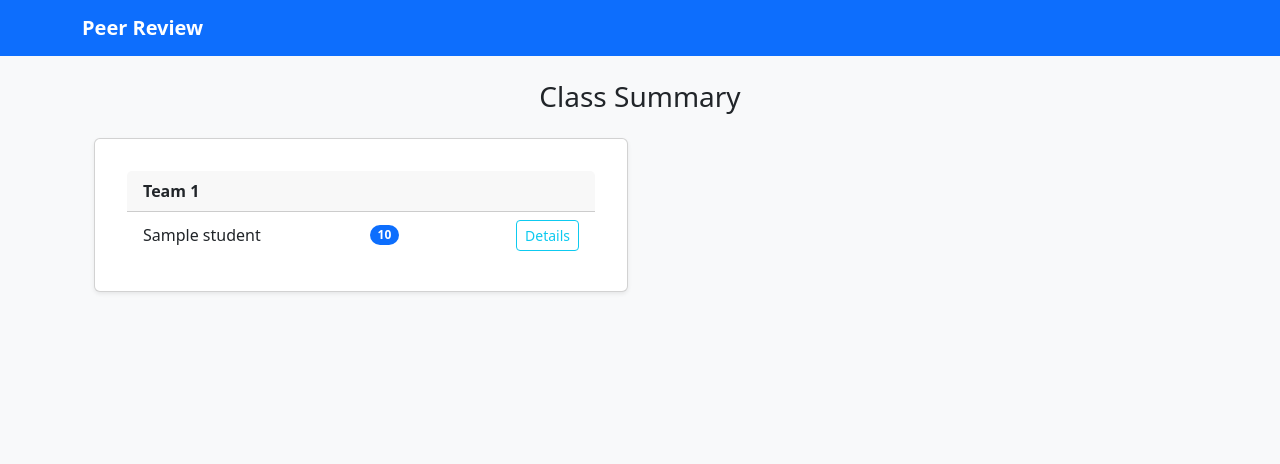
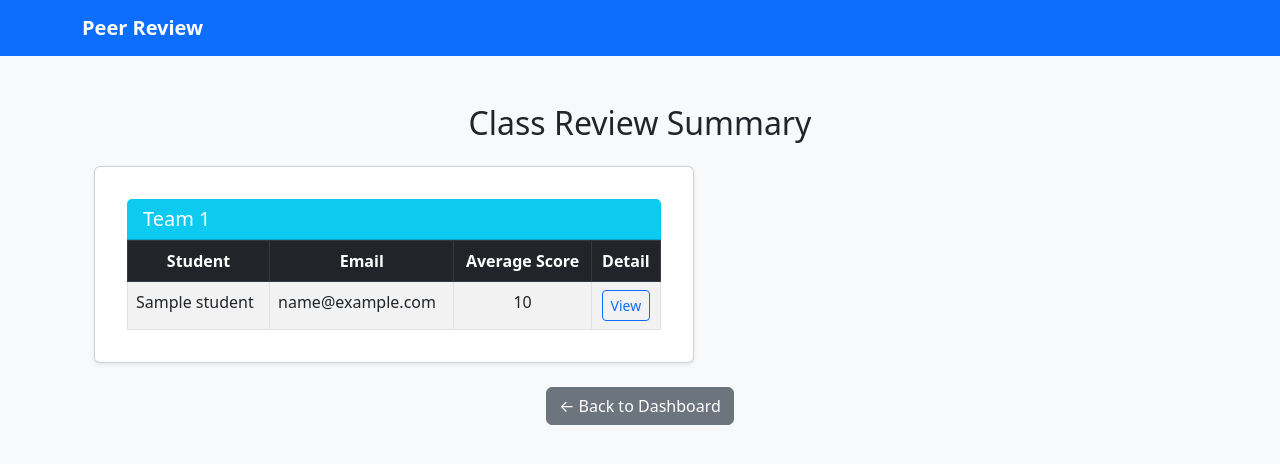
Before and after one commit to bmilanx0/peer-review-app, a Flask app: template templates/class_summary.html in a window 1280 px wide. Shown: the top 464 px of the page. Run offline with Flask 3, Linux system fonts and the light colour scheme; the template is opened without the code that fills it: most values are stand-ins (such as "Sample title", 1, 10 or a date in 2020).

Commit message:
Fix: Show student names, back buttons, view summary logic

```diff
--- a/app.py
+++ b/app.py
@@ -398,7 +398,7 @@ def class_dashboard(class_id):
     cls = Class.query.get_or_404(class_id)
     teams = Team.query.filter_by(class_id=class_id).all()
 
-    # ✅ Show only students in teams for this class
+    # Only include students who registered for this class
     enrolled_students = (
         db.session.query(User)
         .join(TeamMembership, User.id == TeamMembership.user_id)
@@ -408,7 +408,6 @@ def class_dashboard(class_id):
         .all()
     )
 
-    # Organize students by team
     team_memberships = {}
     for team in teams:
         members = TeamMembership.query.filter_by(team_id=team.id).all()
@@ -421,6 +420,7 @@ def class_dashboard(class_id):
         students=enrolled_students,
         team_memberships=team_memberships
     )
+
 
 
 @app.route('/add_question/<int:class_id>', methods=['GET', 'POST'])
@@ -465,21 +465,16 @@ def class_summary(class_id):
         flash("Access denied.", "danger")
         return redirect('/login')
 
-    # Get teams in this class
     teams = Team.query.filter_by(class_id=class_id).all()
+
+    # Build team_memberships dictionary
     team_memberships = {}
-    all_students = []
-
     for team in teams:
         members = TeamMembership.query.filter_by(team_id=team.id).all()
         users = [User.query.get(m.user_id) for m in members]
         team_memberships[team.id] = users
-        all_students.extend(users)
 
-    # Remove duplicates
-    all_students = list({s.id: s for s in all_students}.values())
-
-    # Gather scores per student
+    # Gather scores
     answers = ReviewAnswer.query.filter_by(class_id=class_id).all()
     scores = {}
     counts = {}
@@ -490,20 +485,21 @@ def class_summary(class_id):
         scores[a.reviewee_id] += a.score
         counts[a.reviewee_id] += 1
 
-    # Compile result rows
-    results = []
-    for student in all_students:
-        avg_score = round(scores.get(student.id, 0) / counts.get(student.id, 1), 2)
-        team_id = TeamMembership.query.filter_by(user_id=student.id).first().team_id
-        results.append({
-            "student": f"{student.first_name} {student.last_name}",
-            "email": student.email,
-            "average_score": avg_score,
-            "team": team_id,
-            "id": student.id
-        })
+    # Organize results by team
+    results_by_team = {}
+    for team_id, members in team_memberships.items():
+        team_results = []
+        for student in members:
+            avg_score = round(scores.get(student.id, 0) / counts.get(student.id, 1), 2)
+            team_results.append({
+                "student": f"{student.first_name} {student.last_name}",
+                "email": student.email,
+                "average_score": avg_score,
+                "id": student.id
+            })
+        results_by_team[team_id] = team_results
 
-    return render_template("class_summary.html", results=results, class_id=class_id)
+    return render_template("class_summary.html", results_by_team=results_by_team, class_id=class_id)
 
 
 
--- a/templates/add_question.html
+++ b/templates/add_question.html
@@ -29,5 +29,8 @@
       {% endfor %}
     </ul>
   </div>
+  <div class="text-center mt-4">
+    <a href="{{ url_for('class_dashboard', class_id=class_id) }}" class="btn btn-secondary">← Back to Class</a>
+  </div>
 </div>
 {% endblock %}
--- a/templates/approve_requests.html
+++ b/templates/approve_requests.html
@@ -32,5 +32,8 @@
       {% endif %}
     </div>
   </div>
+  <div class="text-center mt-4">
+    <a href="{{ url_for('dashboard') }}" class="btn btn-secondary">← Back to Dashboard</a>
+  </div>
 </div>
 {% endblock %}
--- a/templates/class_summary.html
+++ b/templates/class_summary.html
@@ -1,29 +1,44 @@
-{% extends "base.html" %}
-{% block title %}Class Summary{% endblock %}
+{% extends 'base.html' %}
+
 {% block content %}
-<div class="container">
-  <h3 class="text-center my-4">Class Summary</h3>
+<div class="container my-5">
+  <h2 class="text-center mb-4">Class Review Summary</h2>
 
-  <div class="row">
-    {% for team_id, team_results in results_by_team.items() %}
-    <div class="col-md-6 mb-4">
-      <div class="card">
-        <div class="card-header">
-          <strong>Team {{ team_id }}</strong>
-        </div>
-        <ul class="list-group list-group-flush">
+  {% for team_id, team_results in results_by_team.items() %}
+  <div class="card mb-4 shadow-sm">
+    <div class="card-header bg-info text-white">
+      <h5 class="mb-0">Team {{ team_id }}</h5>
+    </div>
+    <div class="card-body p-0">
+      <table class="table table-bordered table-striped mb-0">
+        <thead class="table-dark text-center">
+          <tr>
+            <th scope="col">Student</th>
+            <th scope="col">Email</th>
+            <th scope="col">Average Score</th>
+            <th scope="col">Detail</th>
+          </tr>
+        </thead>
+        <tbody>
           {% for r in team_results %}
-          <li class="list-group-item d-flex justify-content-between align-items-center">
-            {{ r.student }}
-            <span class="badge bg-primary rounded-pill">{{ r.average_score }}</span>
-            <a href="{{ url_for('review_detail', student_id=r.student_id, class_id=class_id) }}"
-              class="btn btn-sm btn-outline-info ms-2">Details</a>
-          </li>
+          <tr>
+            <td>{{ r.student }}</td>
+            <td>{{ r.email }}</td>
+            <td class="text-center">{{ r.average_score }}</td>
+            <td class="text-center">
+              <a href="{{ url_for('review_detail', class_id=class_id, student_id=r.id) }}"
+                class="btn btn-outline-primary btn-sm">View</a>
+            </td>
+          </tr>
           {% endfor %}
-        </ul>
-      </div>
+        </tbody>
+      </table>
     </div>
-    {% endfor %}
+  </div>
+  {% endfor %}
+
+  <div class="text-center mt-4">
+    <a href="{{ url_for('dashboard') }}" class="btn btn-secondary">← Back to Dashboard</a>
   </div>
 </div>
 {% endblock %}
--- a/templates/review_detail.html
+++ b/templates/review_detail.html
@@ -26,5 +26,9 @@
       {% endfor %}
     </div>
   </div>
+  <div class="text-center mt-4">
+    <a href="{{ url_for('class_summary', class_id=request.view_args['class_id']) }}" class="btn btn-secondary">← Back to
+      Summary</a>
+  </div>
 </div>
 {% endblock %}
--- a/templates/student_dashboard.html
+++ b/templates/student_dashboard.html
@@ -52,5 +52,8 @@
       <a href="/logout" class="btn btn-outline-danger btn-sm">Logout</a>
     </div>
   </div>
+  <div class="text-center mt-4">
+    <a href="{{ url_for('select_class') }}" class="btn btn-secondary">← Back to Class Select</a>
+  </div>
 </div>
 {% endblock %}
```
Also changed, not shown: templates/class_dashboard.html (+34 -35 lines).
